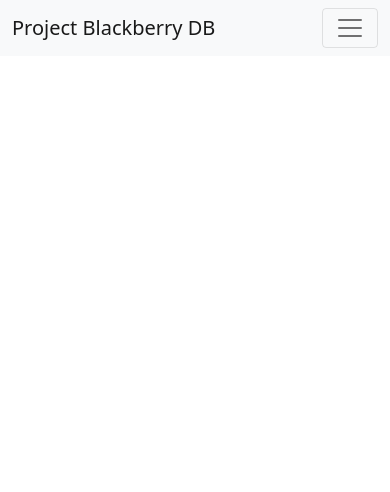
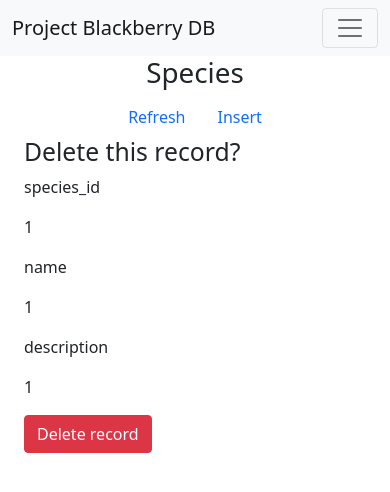
Before and after one commit to jnees/CS340-blackberry, a React (Create React App) app in the folder client/: page /species/delete/1/1/1 in a window 390 px wide. Shown: the top 492 px of the page. Built offline with nearby package versions, Linux system fonts and the light colour scheme.

Commit message:
Add update and delete forms for species.

```diff
--- a/client/src/App.js
+++ b/client/src/App.js
@@ -12,6 +12,7 @@
 import Sightings from "./components/sightings"
 import SpeciesInsertForm from "./components/forms/species_insert";
 import SpeciesUpdateForm from "./components/forms/species_update";
+import SpeciesDeleteForm from "./components/forms/species_delete";
 
 function App() {
   return (
@@ -25,7 +26,8 @@
           <Route path="/organizations" element={<Organizations />} />
           <Route path="/sightings" element={<Sightings />} />
           <Route path="/species/insert" element={<SpeciesInsertForm />} />
-          <Route path="/species/update" element={<SpeciesUpdateForm />} />
+          <Route path="/species/update/:id/:name/:description" element={<SpeciesUpdateForm />} />
+          <Route path="/species/delete/:id/:name/:description" element={<SpeciesDeleteForm />} />
         </Routes>
     </div>
 
--- /dev/null
+++ b/client/src/components/forms/species_delete.js
@@ -0,0 +1,56 @@
+import { React } from 'react';
+import { useParams } from 'react-router-dom';
+import SpeciesButtonGroup from '../button_groups/species_buttons';
+
+// Uses a function instead of class to make getting
+// the query parameters easier (useParams hook)
+const SpeciesDeleteForm = () => {
+
+    // Get id from url
+    const { id, name, description } = useParams();
+
+    return (
+        <div class="container">
+            <h1 class="text-center">Species</h1>
+            <SpeciesButtonGroup />
+            <div class="container text-left">
+                <div class="row">
+                    <div class="col">
+                        <h2>{"Delete this record?"}</h2>
+                    </div>
+                </div>
+                <div class="row">
+                    <div class="col-sm">
+                        <p class="bold">species_id</p>
+                    </div>
+                    <div class="col-sm">
+                        <p>{id}</p>
+                    </div>
+                </div>
+                <div class="row">
+                    <div class="col-sm">
+                        <p class="bold">name</p>
+                    </div>
+                    <div class="col-sm">
+                        <p>{name}</p>
+                    </div>
+                </div>
+                <div class="row">
+                    <div class="col-sm">
+                        <p class="bold">description</p>
+                    </div>
+                    <div class="col-sm">
+                        <p>{description}</p>
+                    </div>
+                </div>
+
+
+                <button type="submit" class="btn btn-danger">Delete record</button>
+            </div>
+
+        </div>
+    )
+
+}
+
+export default SpeciesDeleteForm
--- a/client/src/components/forms/species_update.js
+++ b/client/src/components/forms/species_update.js
@@ -1,27 +1,50 @@
-import React from 'react';
+import {React, useState} from 'react';
+import { useParams } from 'react-router-dom';
 import SpeciesButtonGroup from '../button_groups/species_buttons';
 
-export default class SpeciesUpdateForm extends React.Component {
+// Uses a function instead of class to make getting
+// the query parameters easier (useParams hook)
+const SpeciesUpdateForm = () => {
 
-    render() {
+    // Get id from url
+    const { id, name, description } = useParams();
+
+    // Initialize state
+    const [newName, setName] = useState(name);
+    const [newDescription, setDescription] = useState(description)
+
     return (
         <div>
         <h1 class="text-center">Species</h1>
         <SpeciesButtonGroup />
         <div class="container">
+            <p>{"Update record for species_id " + id + " :"}</p>
+        </div>
+
+        <div class="container">
             <form>
                 <div class="mb-3">
                     <label for="name" class="form-label">Species name</label>
-                    <input type="text" class="form-control" id="name" />
+                    <input
+                        type="text" class="form-control"
+                        id="name" value={newName}
+                        onChange={e => setName(e.target.value)}
+                    />
                 </div>
                 <div class="mb-3">
                     <label for="description" class="form-label">Species Description</label>
-                    <input type="text" class="form-control" id="description" />
+                    <input
+                        type="text" class="form-control"
+                        id="description" value={newDescription}
+                        onChange={e => setDescription(e.target.value)}
+                    />
                 </div>
-                <button type="submit" class="btn btn-primary">Add record</button>
+                <button type="submit" class="btn btn-warning">Modify record</button>
             </form>
             </div>
     </div>
     )
+
 }
-  }
+
+export default SpeciesUpdateForm
--- a/client/src/components/species.js
+++ b/client/src/components/species.js
@@ -1,7 +1,6 @@
 import React from 'react';
 import SpeciesButtonGroup from './button_groups/species_buttons';
 const axios = require('axios').default;
-
 
 export default class Species extends React.Component {
 
@@ -42,8 +41,16 @@
                     <th scope="row">{row.species_id}</th>
                     <td>{row.name}</td>
                     <td>{row.description}</td>
-                    <td><button type="button" class="btn btn-light">Modify</button></td>
-                    <td><button type="button" class="btn btn-danger">Delete</button></td>
+                    <td>
+                      <a
+                        href={"/species/update/" + row.species_id + "/" + row.name + "/" + row.description}
+                        class="btn btn-light btn-md"
+                      >Modify</a>
+                    </td>
+                    <td>
+                      <a
+                        href={"/species/delete/" + row.species_id + "/" + row.name + "/" + row.description}
+                        class="btn btn-danger btn-md">Delete</a></td>
                   </tr>
                 )
               }
```
Lines whose indentation alone changed are shown as unchanged.
